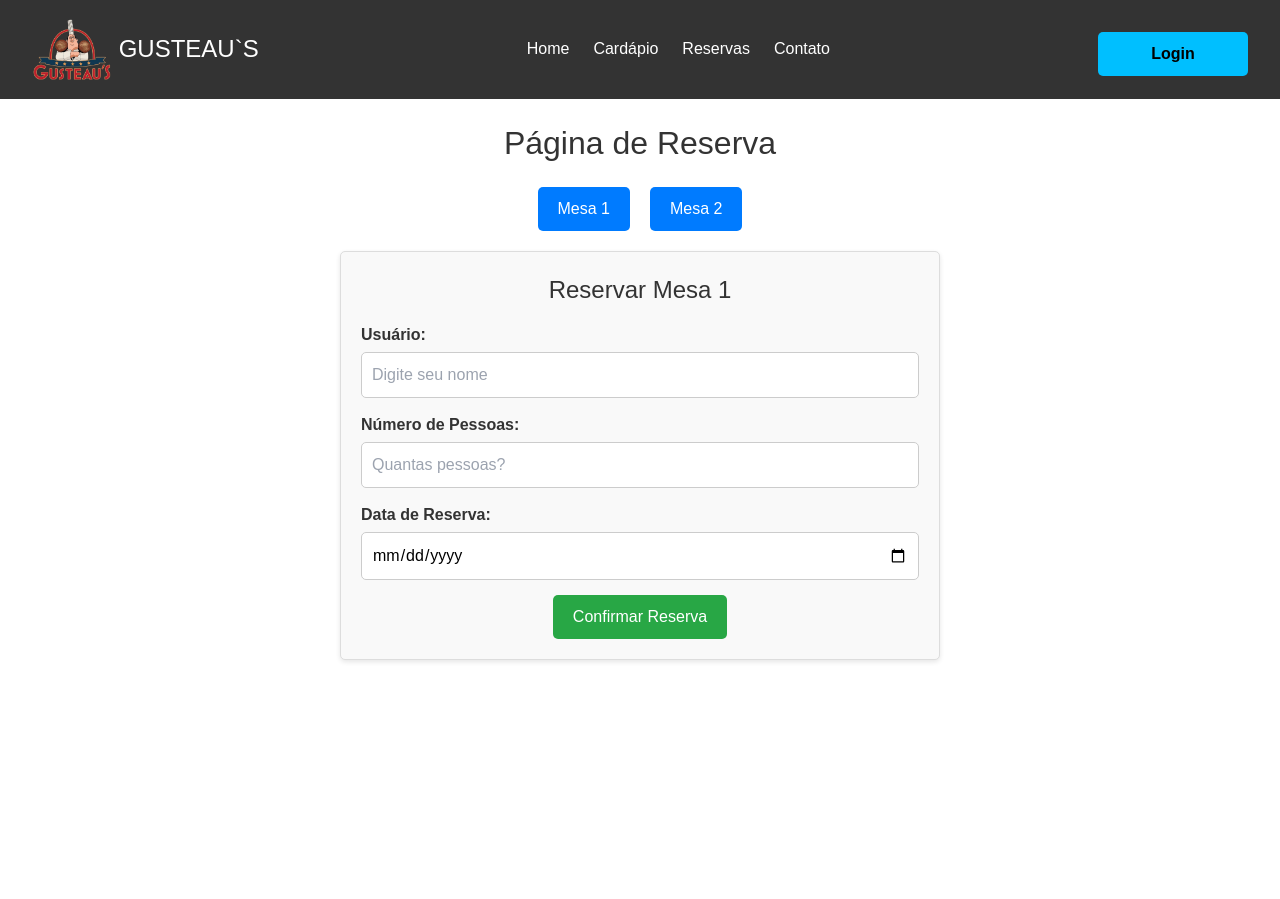
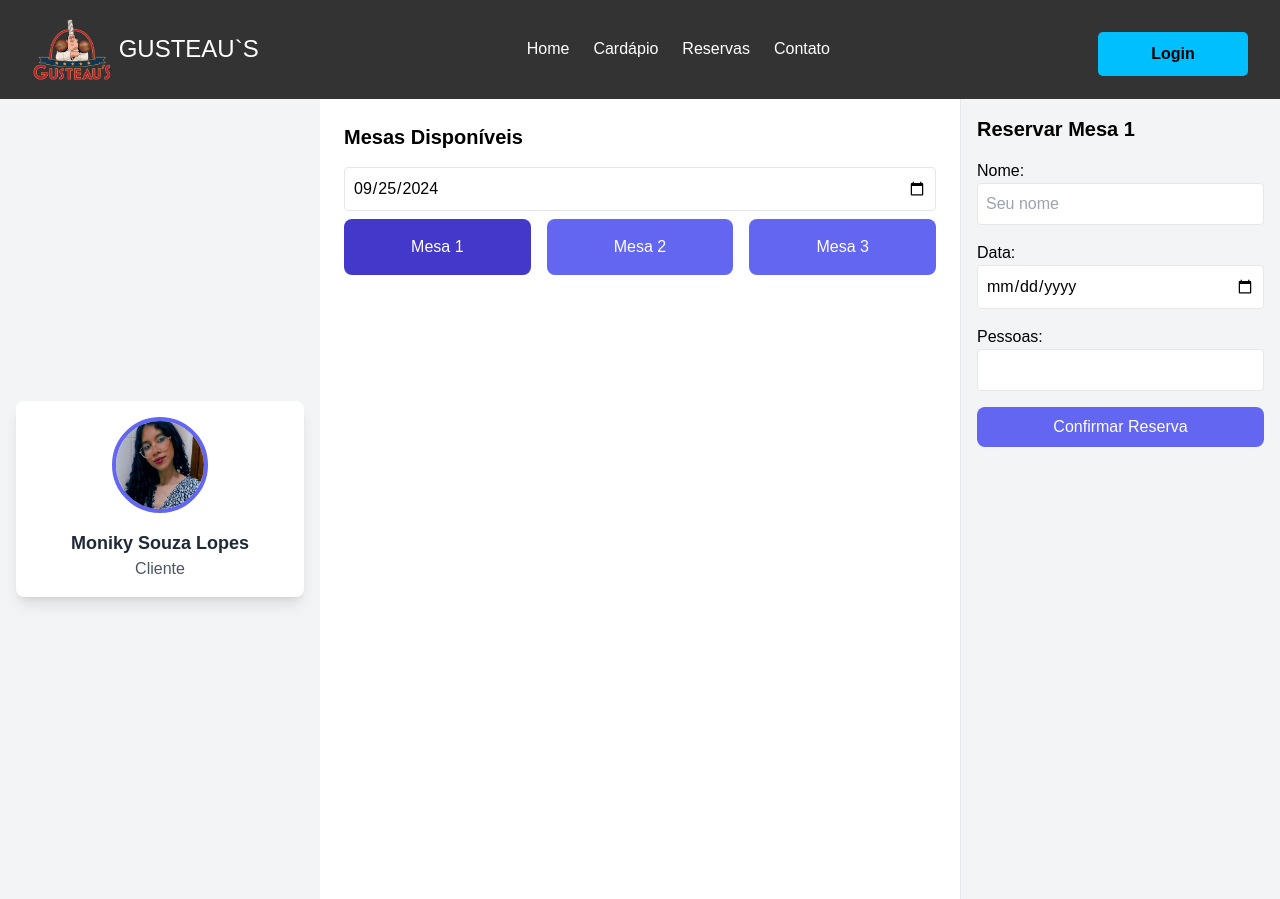
Before and after one commit to MonikySouzaLopes/AulasPTAC4, a Next.js app: page /reserva in a window 1280 px wide. Both pictures are taken after a click on the button "Mesa 1". Before the commit the page ends 800 px from the top, so only its background shows below. Built offline with nearby package versions, Linux system fonts and the light colour scheme.

Commit message:
Atualizado para o código correto dia 11.12

```diff
--- a/src/app/reserva/page.tsx
+++ b/src/app/reserva/page.tsx
@@ -1,107 +1,130 @@
-"use client";
-
-import { useState } from 'react';
-import styles from './reserva.module.css';
+"use client"
+import Image from "next/image";
+import { stringify } from "querystring";
+import { ChangeEvent, useState } from "react";
 import NavBar from '../componentes/navbar';
-
-export default function Reserva() {
+export default function Home() {
+  function getDateNow (){
+    const today = new Date()
+    return today.toISOString().split("T")[0]
+  }
   const [selectedTable, setSelectedTable] = useState(null);
-  const [formData, setFormData] = useState({
-    usuario: '',
-    mesa: '',
-    numeroPessoas: '',
-    dataReserva: '',
-  });
-
-  const tables = ["Mesa 1", "Mesa 2"];
-
-  const selecionarMesa = (mesaSelecionada) => {
-    setSelectedTable(mesaSelecionada);
-    setFormData((prevState) => ({
-      ...prevState,
-      mesa: mesaSelecionada,
-    }));
-  };
-
-  const handleChange = (event) => {
-    const { name, value } = event.target;
-    setFormData((prevState) => ({
-      ...prevState,
-      [name]: value,
-    }));
-  };
-
-  const handleSubmit = (event) => {
-    event.preventDefault();
-    alert(`Reserva realizada com sucesso para a ${formData.mesa}`);
-    setSelectedTable(null);
-    setFormData({
-      usuario: '',
-      mesa: '',
-      numeroPessoas: '',
-      dataReserva: '',
-    });
-  };
-
+  const [dateTables, setDateTables] = useState(getDateNow)
+  const tables = [{id: 1, nome: "Mesa 1"}, {id: 2, nome: "Mesa 2"}, {id: 3, nome: "Mesa 3"}]
+  const reservas = [{
+    id : 1,
+    mesa: 1,
+    data: '2024-11-29'
+  },
+  {
+    id : 1,
+    mesa: 2,
+    data: '2024-11-29'
+  },
+  {
+    id : 1,
+    mesa: 2,
+    data: '2024-11-28'
+  }]
+  function handleChangeDate (e: ChangeEvent<HTMLInputElement>) {
+    setDateTables(e.target.value)
+  }
   return (
     <div>
       <NavBar/>
-    <div className={styles.container}>
-      <h1 className={styles.h1}>Página de Reserva</h1>
+    <div className="min-h-screen bg-gray-100 flex flex-col lg:flex-row">
 
-      <div className={styles.mesas}>
-        {tables.map((mesa, index) => (
-          <button
-            key={index}
-            className={styles.mesa}
-            onClick={() => selecionarMesa(mesa)}
-          >
-            {mesa}
-          </button>
-        ))}
+      <div className="w-full lg:w-1/4 text-white p-4 flex items-center">
+        <div className="bg-white text-gray-800 rounded-lg shadow-lg p-4 w-full max-w-sm">
+          <img
+            src="/usuario.jpeg"
+            alt="Usuário"
+            className="w-24 h-24 mx-auto rounded-full border-4 border-indigo-500"
+          />
+          <h2 className="text-center text-lg font-bold mt-4">Moniky Souza Lopes</h2>
+          <p className="text-center text-gray-600">Cliente</p>
+        </div>
+      </div>
+      <div className="w-full lg:w-1/2 bg-white p-6">
+        <div>
+          <h2 className="text-xl font-bold mb-4">Mesas Disponíveis</h2>
+          <label className="flex flex-col">
+                <input
+                  type="date"
+                  value={dateTables}
+                  min={dateTables}
+                  className="p-2 border rounded"
+                  onChange={handleChangeDate}
+                />
+          </label>
         </div>
 
-      {selectedTable && (
-        <form className={styles.form} onSubmit={handleSubmit}>
-          <h2 className={styles.titulo}>Reservar {selectedTable}</h2>
+        <div className="grid grid-cols-2 sm:grid-cols-3 gap-4 mt-2">
+          {tables.map((table) => {
+          if (reservas.find(reserva => dateTables === reserva.data && reserva.mesa === table.id)){
+            return (
+              <button
+                key={table.id}
+                className="p-4 text-white bg-red-500 rounded-lg hover:bg-red-600 focus:outline-none focus:bg-red-700"
+                onClick={() => setSelectedTable(table.nome)}
+              >
+                {table.nome}
+              </button>
+            )
+          } else {
+          return (
+            <button
+              key={table.id}
+              className="p-4 text-white bg-indigo-500 rounded-lg hover:bg-indigo-600 focus:outline-none focus:bg-indigo-700"
+              onClick={() => setSelectedTable(table.nome)}
+            >
+              {table.nome}
+            </button>
+          )}})}
+        </div>
+      </div>
+      <div className="w-full lg:w-1/4 bg-gray-100 p-4 border-t lg:border-t-0 lg:border-l">
+        {selectedTable ? (
+          <div>
+            <h2 className="text-xl font-bold mb-4">Reservar {selectedTable}</h2>
+            <form className="flex flex-col space-y-4">
+              <label className="flex flex-col">
+                Nome:
+                <input
+                  type="text"
+                  className="p-2 border rounded"
+                  placeholder="Seu nome"
+                />
+              </label>
+              <label className="flex flex-col">
+                Data:
+                <input
+                  type="date"
+                  className="p-2 border rounded"
+                />
+              </label>
+              <label className="flex flex-col">
+                Pessoas:
+                <input
+                  type="number"
+                  max={4}
+                  min={1}
 
-          <label className={styles.label}>Usuário:</label>
-          <input
-            className={styles.input}
-            type="text"
-            name="usuario"
-            placeholder="Digite seu nome"
-            value={formData.usuario}
-            onChange={handleChange}
-            required
+                  className="p-2 border rounded"
                 />
-
-          <label className={styles.label}>Número de Pessoas:</label>
-          <input
-            className={styles.input}
-            type="number"
-            name="numeroPessoas"
-            placeholder="Quantas pessoas?"
-            value={formData.numeroPessoas}
-            onChange={handleChange}
-            required
-          />
-
-          <label className={styles.label}>Data de Reserva:</label>
-          <input
-            className={styles.input}
-            type="date"
-            name="dataReserva"
-            value={formData.dataReserva}
-            onChange={handleChange}
-            required
-          />
-
-          <button className={styles.button} type="submit">
+              </label>
+              <button
+                type="submit"
+                className="bg-indigo-500 text-white p-2 rounded-lg hover:bg-indigo-600 focus:outline-none focus:bg-indigo-700"
+              >
                 Confirmar Reserva
               </button>
             </form>
+          </div>
+        ) : (
+          <p className="text-gray-700">Selecione uma mesa para reservar</p>
         )}
+      </div>
     </div>
     </div>
   );
```
Also changed, not shown: public/usuario.jpeg (added). Lines whose indentation alone changed are shown as unchanged.
